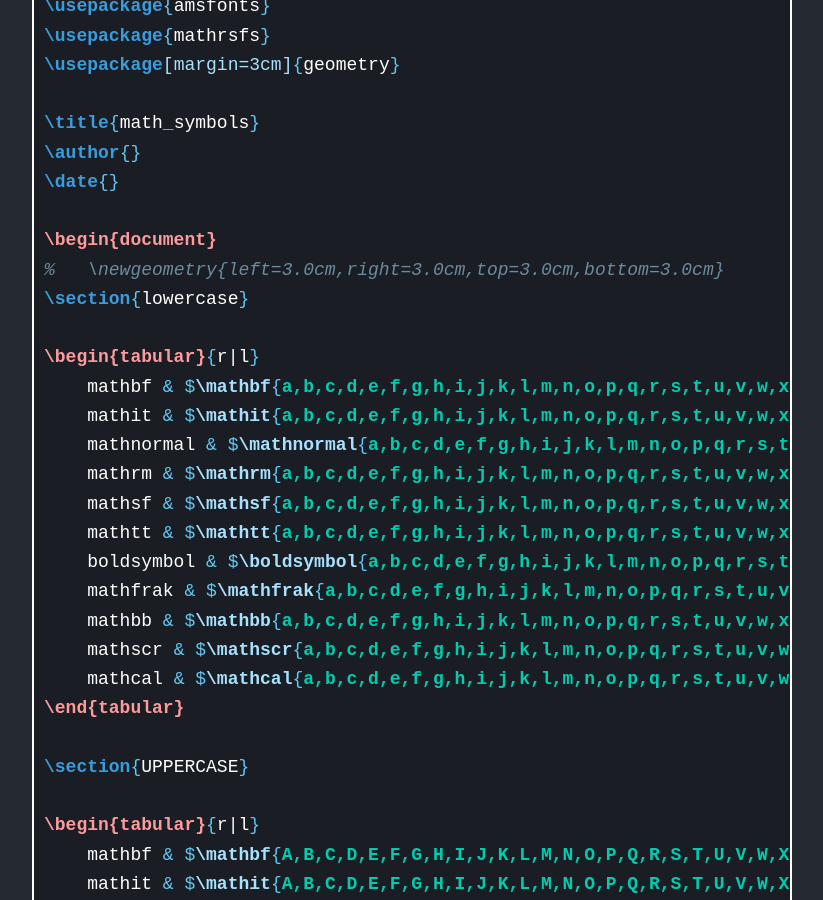
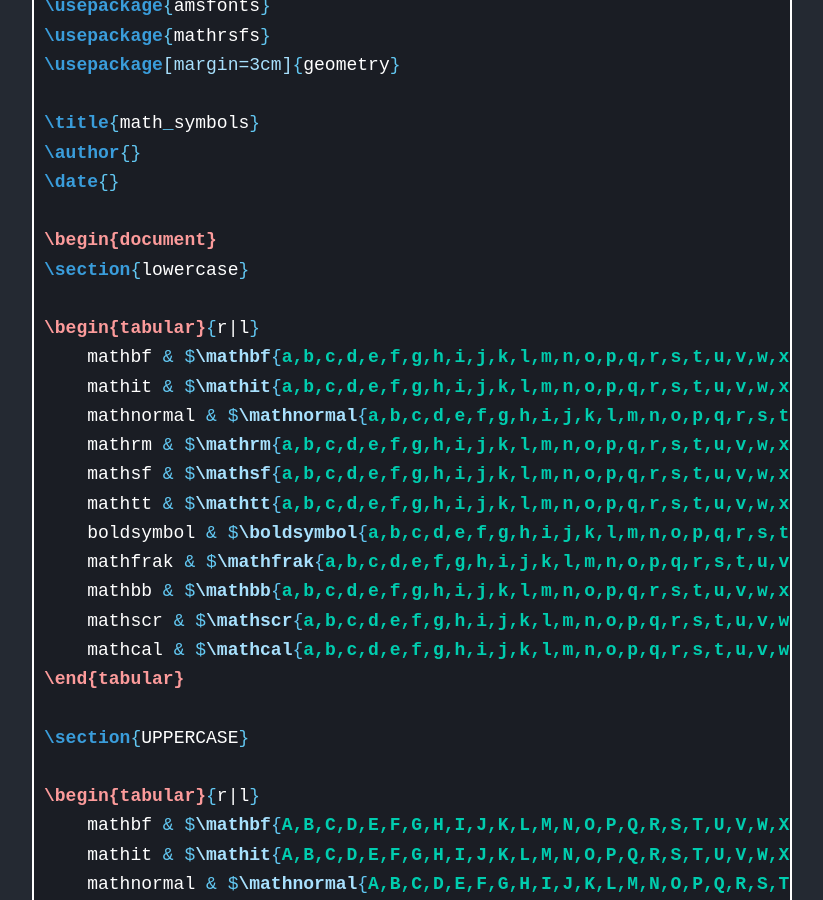
Before and after one commit to iitrabhi/iitrabhi.github.io, a Jekyll site: the page built from _posts/2022/April/2022-04-30-latex-math-alphabets.md, in a window 1280 px wide and 900 px high, scrolled down 1039 px. Shown: the whole window, without its empty margins (228-1051 px from the left). Built offline with Jekyll 4.4.1, drawn with Linux system fonts in a browser that asks for light colours.

Commit message:
Update 2022-04-30-latex-math-alphabets.md

```diff
--- a/_posts/2022/April/2022-04-30-latex-math-alphabets.md
+++ b/_posts/2022/April/2022-04-30-latex-math-alphabets.md
@@ -22,7 +22,6 @@ typora-root-url: ../../../../website
 \date{}
 
 \begin{document}
-% 	\newgeometry{left=3.0cm,right=3.0cm,top=3.0cm,bottom=3.0cm}
 \section{lowercase}
 
 \begin{tabular}{r|l}
@@ -53,7 +52,6 @@ typora-root-url: ../../../../website
     mathbb & $\mathbb{A,B,C,D,E,F,G,H,I,J,K,L,M,N,O,P,Q,R,S,T,U,V,W,X,Y,Z}$ \\
     mathscr & $\mathscr{A,B,C,D,E,F,G,H,I,J,K,L,M,N,O,P,Q,R,S,T,U,V,W,X,Y,Z}$ \\
     mathcal & $\mathcal{A,B,C,D,E,F,G,H,I,J,K,L,M,N,O,P,Q,R,S,T,U,V,W,X,Y,Z}$ \\
-
 \end{tabular}
 
 \end{document}
```
